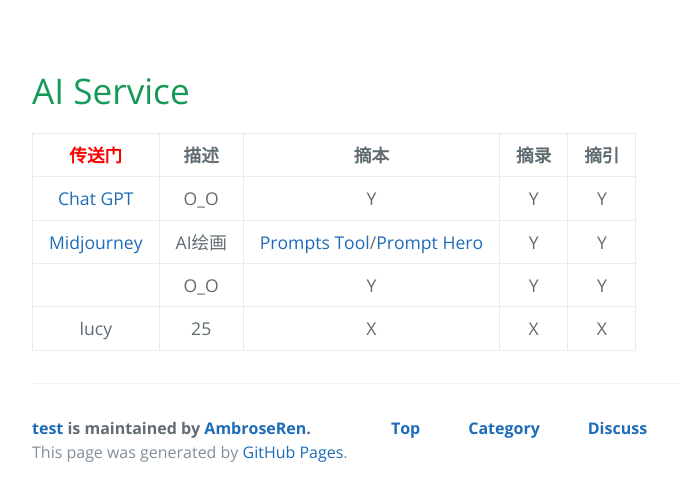
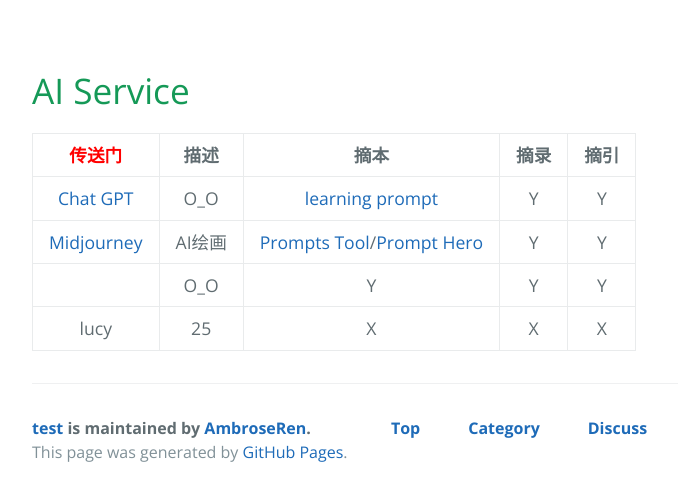
Before and after one commit to AmbroseRen/test, a Jekyll site: the page built from Data/AI/index.md, in a window 1280 px wide. Shown: the top 501 px of the page, without its empty margins (192-870 px from the left). Built offline with Jekyll 4.4.1, drawn with Linux system fonts in a browser that asks for light colours; nearby versions of some CDN libraries; our own code applies the rules of GitHub Pages for plain Markdown files; library files that are not in the unit come from our copies; the repository's description, which GitHub fills in, is left out.

Commit message:
Update index.md

```diff
--- a/Data/AI/index.md
+++ b/Data/AI/index.md
@@ -20,7 +20,7 @@
 
 | [<font color="#ff0000">传送门</font>](../../navigation.md) | 描述 | 摘本 | 摘录 | 摘引 |
 |:---:|:---:|:---:|:---:|:---:|
-| [Chat GPT](https://chat.openai.com/auth/login) | O_O | Y | Y | Y |
+| [Chat GPT](https://chat.openai.com/auth/login) | O_O | [learning prompt](https://learningprompt.wiki/) | Y | Y |
 | [Midjourney](https://www.midjourney.com/) | AI绘画 | [Prompts Tool](https://prompt.noonshot.com/)/[Prompt Hero](https://prompthero.com/) | Y | Y |
 | []() | O_O | Y | Y | Y |
 | lucy | 25 | X | X | X |
```
